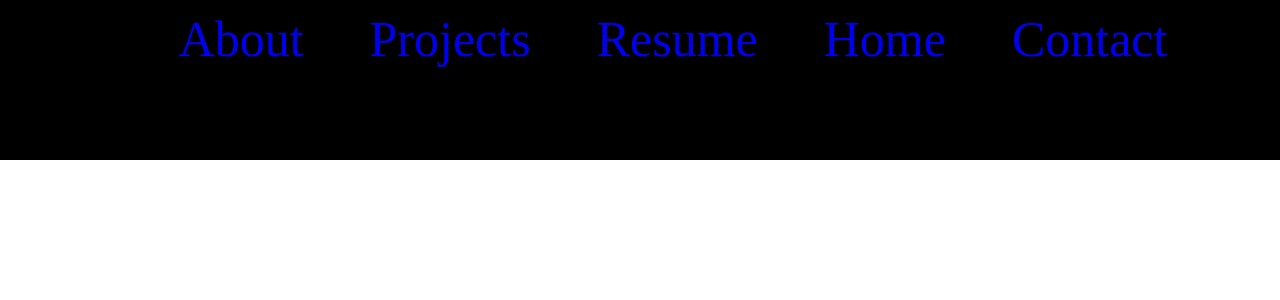
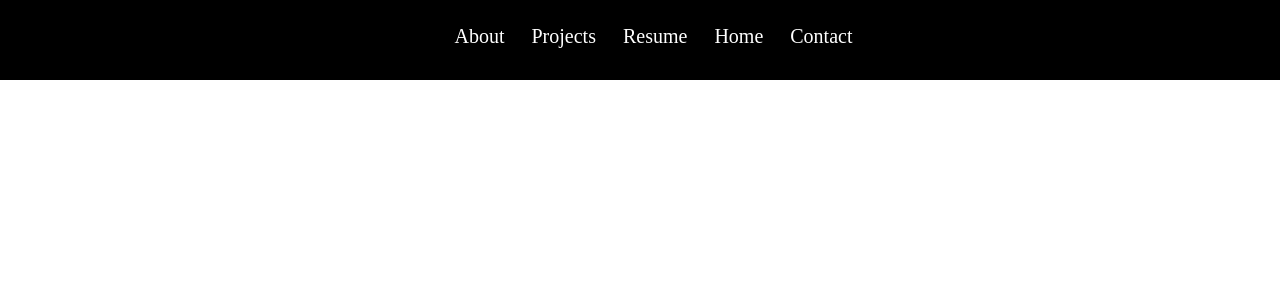
Before and after one commit to Dope-Otaku/Portfolio_v3, a React (Vite) app in the folder portfolio_V3/: page / in a window 1280 px wide. Shown: the top 300 px of the page. Built offline with nearby package versions, Linux system fonts and the light colour scheme.

Commit message:
updated navbar as of now

```diff
--- a/portfolio_V3/src/components/navbar/Navbar.css
+++ b/portfolio_V3/src/components/navbar/Navbar.css
@@ -2,15 +2,17 @@
     background: black;
     display: flex;
     flex-direction: row;
-    height: 20vh;
+    height: 10vh;
     justify-content: center;
     padding: 10px;
 }
 
 .navbar_routes{
-    font-size: 50px;
+    font-size: 20px;
+    margin-top: 15px;
 }
 
 a{
     text-decoration: none;
+    color: white;
 }
```
